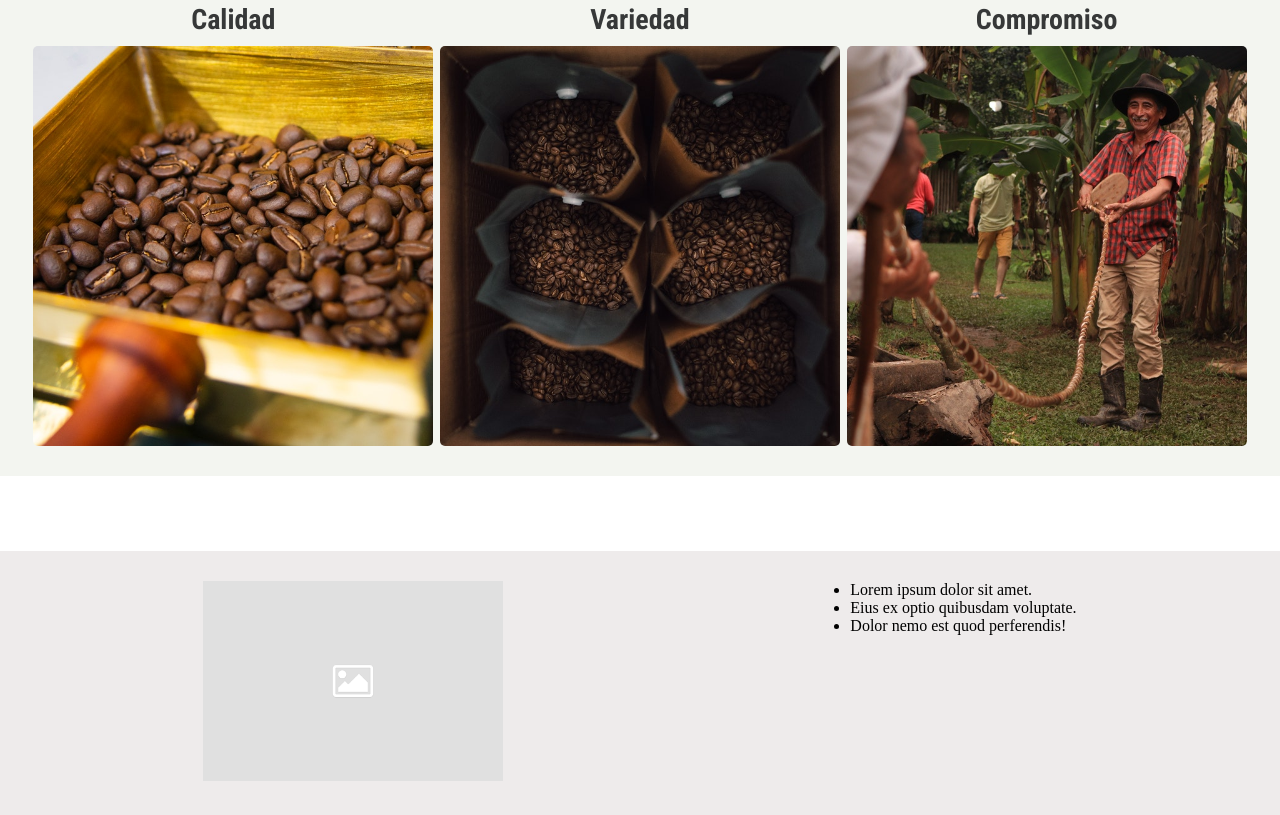
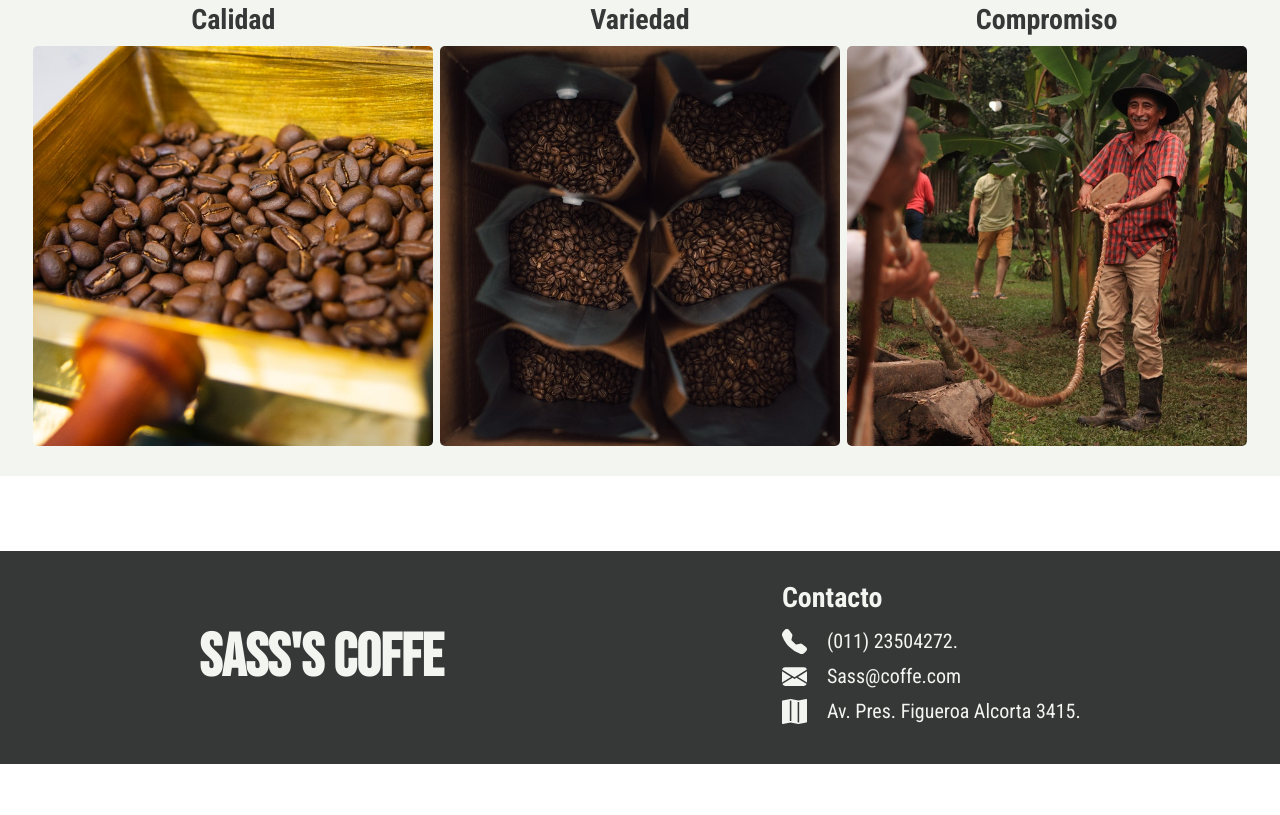
Before and after one commit to OsunaJuan/HawkComputers, a website: page index.html in a window 1280 px wide. Shown: the part 882-1697 px from the top of the page. After the commit the page ends 1646 px from the top, so only its background shows below. Drawn offline with Linux system fonts and the light colour scheme.

Commit message:
Finalizada seccion Footer

```diff
--- a/index.html
+++ b/index.html
@@ -16,7 +16,7 @@
             <div class="navbar">
                 <ul>
                     <li> <a href="#">Tienda</a> </li>
-                    <li> <a href="#"> Contacto </a></li>
+                    <li> <a href="#contacto"> Contacto </a></li>
                 </ul>
             </div>
         </nav>
@@ -77,16 +77,33 @@
 
     <footer>
         <div class="footer--LeftBlock">
-            <figure>
-                <img src="resources/media/Image-placeholder.jpg" alt="">
-            </figure>
+            <h2>SASS'S COFFE</h2>
         </div>
 
         <div class="footer--rigthBlock" >
-            <ul>
-                <li>Lorem ipsum dolor sit amet.</li>
-                <li>Eius ex optio quibusdam voluptate.</li>
-                <li>Dolor nemo est quod perferendis!</li>
+            <h2 id="contacto">Contacto</h2>
+            <div>
+                <a href="#">
+                    <div>
+                        <img src="/resources/Icons/telephone-fill.svg" alt="">
+                        <p>(011) 23504272.</p>
+                    </div>
+                </a>
+
+                <a href="#">
+                    <div>
+                        <img src="/resources/Icons/envelope-fill.svg" alt="">
+                        <p>Sass@coffe.com</p>
+                    </div>
+                </a>
+
+                <a href="#">
+                    <div>
+                        <img src="/resources/Icons/map-fill.svg" alt="">
+                        <p>Av. Pres. Figueroa Alcorta 3415.</p>
+                    </div>
+                </a>
+                </div>
             </ul>
         </div>
     </footer>
--- a/sass/main.scss
+++ b/sass/main.scss
@@ -9,7 +9,7 @@ html{
     height: 100%;
     width: 100%;
     scroll-behavior: smooth;
-    // ::-webkit-scrollbar {display: none;}
+    ::-webkit-scrollbar {display: none;}
 }
 
 body{
@@ -21,19 +21,4 @@ body{
 @import 'partials/variables';
 @import 'partials/header';
 @import 'partials/main';
-
-
-
-footer{
-    display: flex;
-    justify-content: space-around;
-    background-color: rgba(233, 229, 229, 0.774);
-    padding: 30px;
-
-    .footer--LeftBlock{
-        img{
-            width: 100%;
-            max-width: 300px;
-        }
-    }
-}
+@import 'partials/footer';
--- /dev/null
+++ b/sass/partials/_footer.scss
@@ -0,0 +1,45 @@
+footer{
+    display: flex;
+    justify-content: space-around;
+    background-color: $black;
+    padding: 30px;
+
+    .footer--rigthBlock{
+        h2{
+            margin-bottom: 15px;
+            color: $white;
+            font-family: $roboto;
+            font-size: 2.8rem;
+        }
+
+        div{
+            a{
+                text-decoration: none;
+                div{
+                    display: flex;
+                    margin-bottom: 10px;
+                    p{
+                        color: $white;
+                        font-family: $roboto;
+                        font-size: 2rem;
+                    }
+                    img{
+                        width: 25px;
+                        height: 25px;
+                        margin-right: 20px;
+                    }
+                }
+            }
+        }
+    }
+
+    .footer--LeftBlock{
+        display: flex;
+        align-items: center ;
+        h2{
+            color: $white;
+            font-family: $bebas-neue;
+            font-size: 6rem;
+        }
+    }
+}
```
Also changed, not shown: css/styles.css, resources/Icons/envelope-fill.svg (added), resources/Icons/map-fill.svg (added), resources/Icons/telephone-fill.svg (added), 1 other file.
